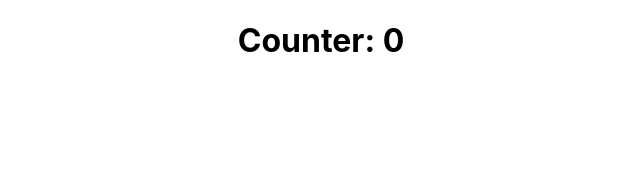
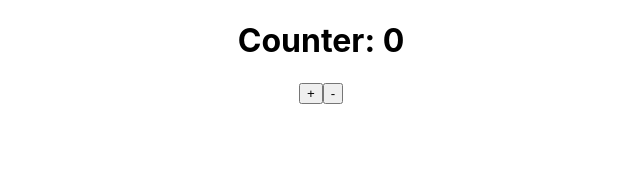
Before and after one commit to dipscoder/learn-redux, a React (Create React App) app: page / in a window 1280 px wide. Shown: the top 173 px of the page, without its empty margins (319-959 px from the left). Built offline with nearby package versions, Linux system fonts and the light colour scheme.

Commit message:
Dispatch the actions from the component

```diff
--- a/src/App.js
+++ b/src/App.js
@@ -1,13 +1,18 @@
 import './App.css';
-import { useSelector } from "react-redux";
+import { useSelector, useDispatch } from "react-redux";
+import { increment, decrement } from "./actions";
 
 function App() {
 
   const counter = useSelector(state => state.counter)
   const isLogged = useSelector(state => state.isLogged)
+  const dispatch = useDispatch()
+
   return (
     <div className="App">
       <h1>Counter: {counter} </h1>
+      <button onClick={() => dispatch(increment())} >+</button>
+      <button onClick={() => dispatch(decrement())} >-</button>
       {isLogged ? <h3>Only seen when you are logged in</h3> : '' }
     </div>
   );
```
Also changed, not shown: 1 other file (tests, documents, lock files or other folders).
